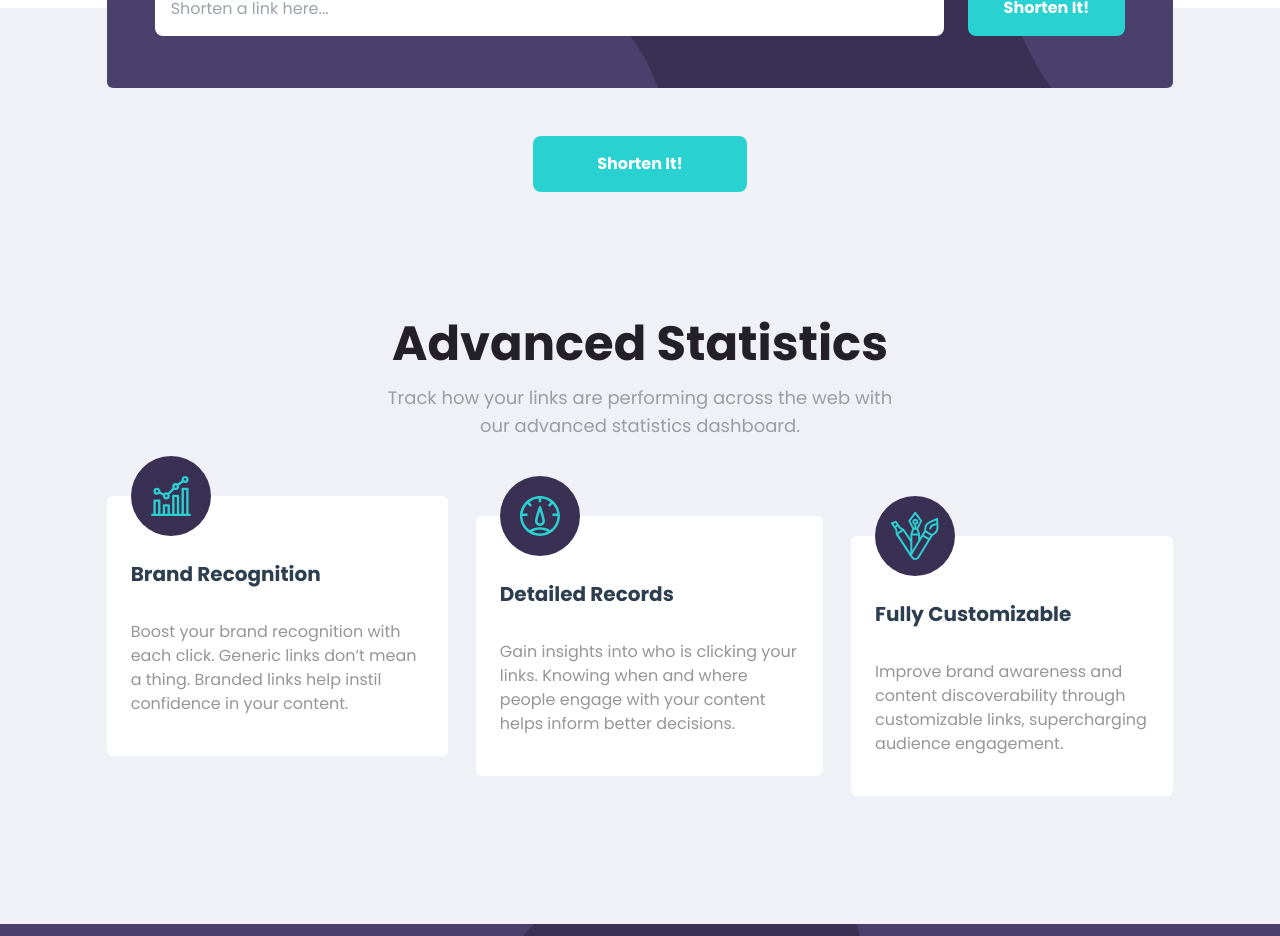
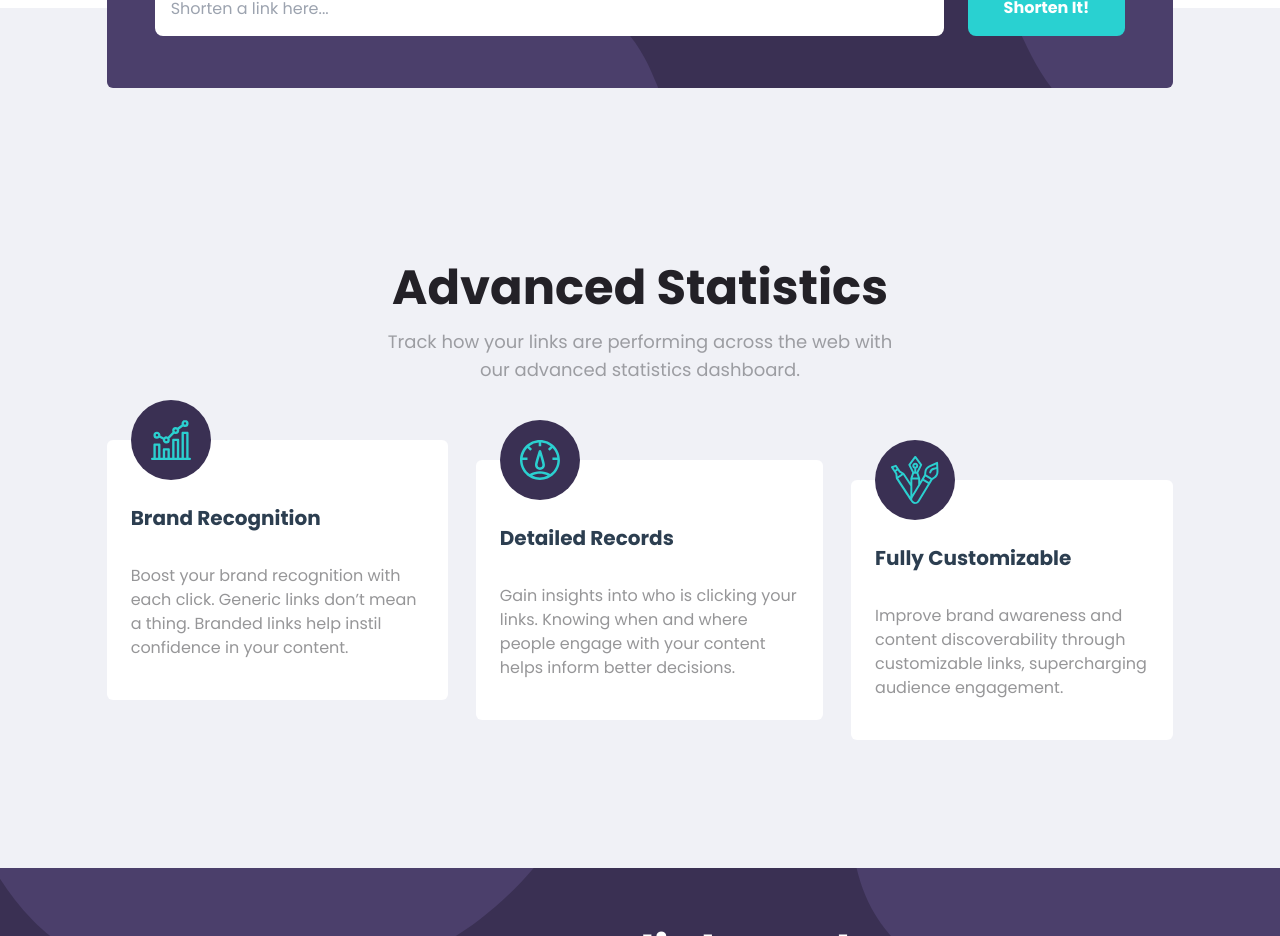
Before and after one commit to the-bipu/url-shortening-vue, a Vue app: page / in a window 1280 px wide. Shown: the part 860-1796 px from the top of the page. Built offline with nearby package versions, Linux system fonts and the light colour scheme.

Commit message:
fix data view

```diff
--- a/src/components/HomePage.vue
+++ b/src/components/HomePage.vue
@@ -43,8 +43,6 @@
             It!</button>
         </div>
       </div>
-      <button class="w-2/12 bg-[#29D1D1] rounded-lg min-h-14 font-bold text-white" @click="getData">Shorten
-        It!</button>
 
       <div class='h-16 w-10/12 flex items-center justify-between pl-8 pr-4 bg-white rounded' v-if="apiResult">
         <div class="md:w-8/12 w-full flex items-start font-semibold text-xl">
@@ -52,7 +50,7 @@
         </div>
         <div class="flex flex-row items-center justify-between md:w-4/12 w-full">
           <div class="text-[#29D1D1] font-semibold text-xl">
-            <a href="apiResult.result_url" target="_blank">{{ apiResult.result_url }}</a>
+            <a href="apiResult" target="_blank">{{ apiResult }}</a>
           </div>
           <button class="font-semibold py-2 bg-[#29D1D1] text-white rounded px-6" v-if="!isCopied">Copy</button>
           <button class="font-semibold py-2 bg-[#29D1D1] text-white rounded px-6" v-if="isCopied">Copied</button>
@@ -189,7 +187,7 @@ export default {
       }
     },
     copyResult() {
-      navigator.clipboard.writeText(this.apiResult.result_url);
+      navigator.clipboard.writeText(this.apiResult);
       this.isCopied = true;
     },
   },
```
